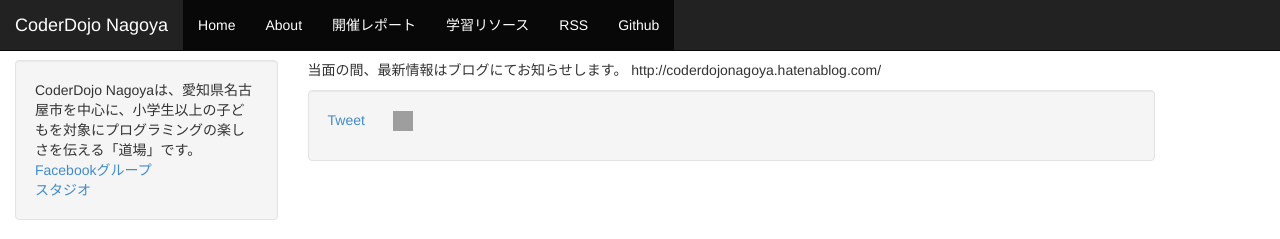
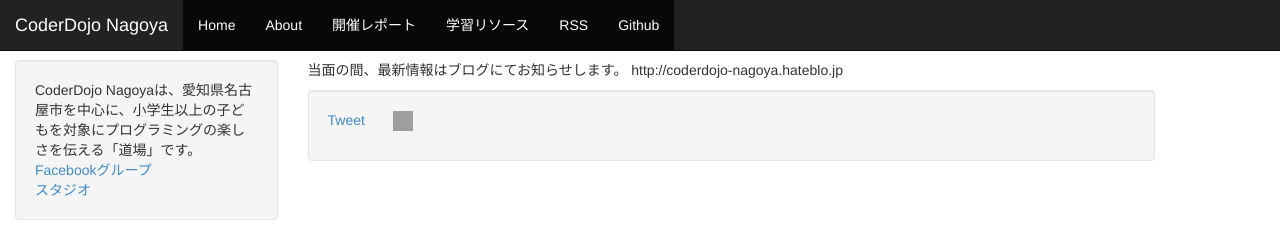
Before and after one commit to coderdojo-nagoya/coderdojo-nagoya.github.io, a Jekyll site: the page built from index.md, in a window 1280 px wide. Shown: the top 239 px of the page. Built offline with Jekyll 4.4.1, drawn with Linux system fonts in a browser that asks for light colours; Markdown is read by kramdown in place of the engine named in the settings; comment, search, counter and statistics services are not loaded; some of the changed lines change nothing that is shown; grey boxes are pictures that could not be loaded.

Commit message:
ブログのURLを修正

```diff
--- a/index.md
+++ b/index.md
@@ -4,4 +4,4 @@
 ---
 
 当面の間、最新情報はブログにてお知らせします。
-http://coderdojonagoya.hatenablog.com/
+http://coderdojo-nagoya.hateblo.jp
```
